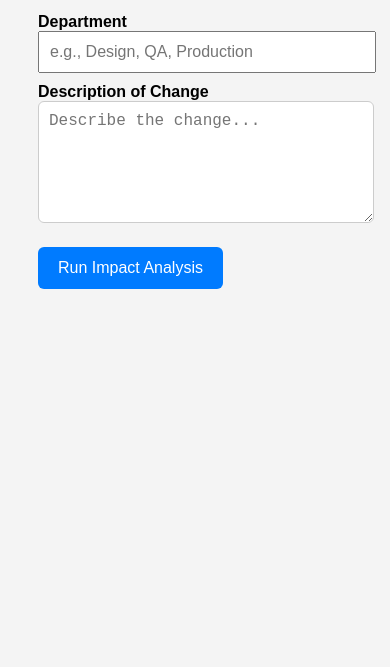
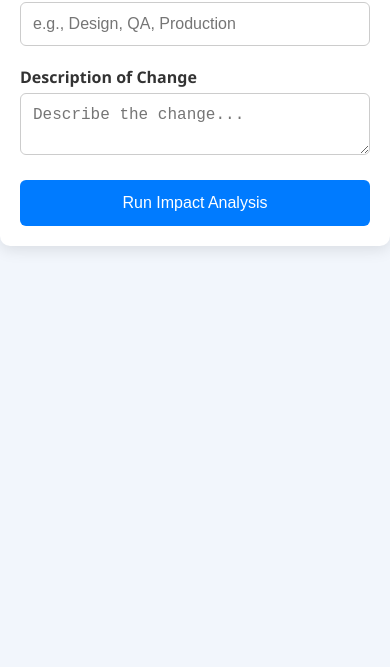
Before and after one commit to merilmoretolife/impact-frontend, a plain HTML site: page index.html in a window 390 px wide. Shown: the part 177-844 px from the top of the page. Drawn offline with nearby package versions, Linux system fonts and the light colour scheme.

Commit message:
Update index.html asthetic change

```diff
--- a/index.html
+++ b/index.html
@@ -5,79 +5,124 @@
   <title>Change Control Impact Analysis</title>
   <style>
     body {
-      font-family: Arial, sans-serif;
-      background: #f4f4f4;
-      padding: 30px;
+      font-family: "Segoe UI", sans-serif;
+      background: #f2f6fc;
+      margin: 0;
+      padding: 0;
       display: flex;
-      flex-direction: column;
-      align-items: center;
+      justify-content: center;
+      align-items: flex-start;
+      min-height: 100vh;
+    }
+
+    .container {
+      background: white;
+      max-width: 900px;
+      width: 90%;
+      margin-top: 40px;
+      padding: 30px 40px;
+      border-radius: 10px;
+      box-shadow: 0 4px 15px rgba(0, 0, 0, 0.1);
     }
 
     h1 {
-      margin-bottom: 20px;
+      text-align: center;
+      margin-bottom: 25px;
+      color: #333;
     }
 
+    label {
+      font-weight: 600;
+      margin-bottom: 5px;
+      display: block;
+      color: #333;
+    }
+
+    input[type="text"],
     textarea {
       width: 100%;
-      max-width: 800px;
-      height: 120px;
-      padding: 10px;
+      padding: 12px;
       font-size: 16px;
-      resize: vertical;
       border: 1px solid #ccc;
       border-radius: 6px;
+      margin-bottom: 20px;
+      box-sizing: border-box;
     }
 
     button {
+      width: 100%;
+      padding: 14px;
+      font-size: 16px;
       background-color: #007BFF;
+      border: none;
       color: white;
-      padding: 12px 20px;
-      font-size: 16px;
-      border: none;
       border-radius: 6px;
-      margin-top: 10px;
       cursor: pointer;
+      transition: background 0.3s ease;
     }
 
-    button:disabled {
-      background-color: #aaa;
+    button:hover {
+      background-color: #0056b3;
     }
 
     .loader {
+      text-align: center;
+      font-style: italic;
+      color: #007BFF;
+      margin-top: 10px;
       display: none;
-      margin-top: 10px;
     }
 
     #result {
       margin-top: 30px;
+      white-space: pre-wrap;
+    }
+
+    table {
       width: 100%;
-      max-width: 800px;
-      background: white;
-      padding: 20px;
-      border: 1px solid #ccc;
-      border-radius: 6px;
-      white-space: pre-wrap;
+      border-collapse: collapse;
+      margin-top: 15px;
+    }
+
+    table, th, td {
+      border: 1px solid #aaa;
+    }
+
+    th, td {
+      padding: 10px;
+      text-align: left;
+    }
+
+    th {
+      background: #007BFF;
+      color: white;
+    }
+
+    @media (max-width: 600px) {
+      .container {
+        padding: 20px;
+      }
+
+      h1 {
+        font-size: 20px;
+      }
     }
   </style>
 </head>
 <body>
-  <h1>Change Control Impact Analysis Tool</h1>
+  <div class="container">
+    <h1>Change Control Impact Analysis Tool</h1>
 
-  <div style="width: 100%; max-width: 1000px;">
-    <div style="margin-bottom: 10px;">
-      <label><strong>Department</strong></label><br>
-      <input type="text" id="department" placeholder="e.g., Design, QA, Production" style="width: 100%; padding: 10px; font-size: 16px;">
-    </div>
+    <label for="department">Department</label>
+    <input type="text" id="department" placeholder="e.g., Design, QA, Production">
 
-    <div style="margin-bottom: 10px;">
-      <label><strong>Description of Change</strong></label><br>
-      <textarea id="change_description" placeholder="Describe the change..." style="width: 100%; height: 100px; padding: 10px; font-size: 16px;"></textarea>
-    </div>
+    <label for="change_description">Description of Change</label>
+    <textarea id="change_description" placeholder="Describe the change..."></textarea>
 
     <button id="submitBtn">Run Impact Analysis</button>
     <div class="loader" id="loader">🔄 Generating impact analysis...</div>
 
-    <div id="result" style="display: none; margin-top: 30px;"></div>
+    <div id="result" style="display: none;"></div>
   </div>
 
   <script src="https://cdn.jsdelivr.net/npm/marked/marked.min.js"></script>
@@ -98,7 +143,7 @@
       resultDiv.innerHTML = '';
 
       try {
-        const response = await fetch("https://impact-backend.onrender.com/assess", {
+        const response = await fetch("https://impact-backend-s2gs.onrender.com/assess", {
           method: "POST",
           headers: { "Content-Type": "application/json" },
           body: JSON.stringify({ change_description: combined })
```
